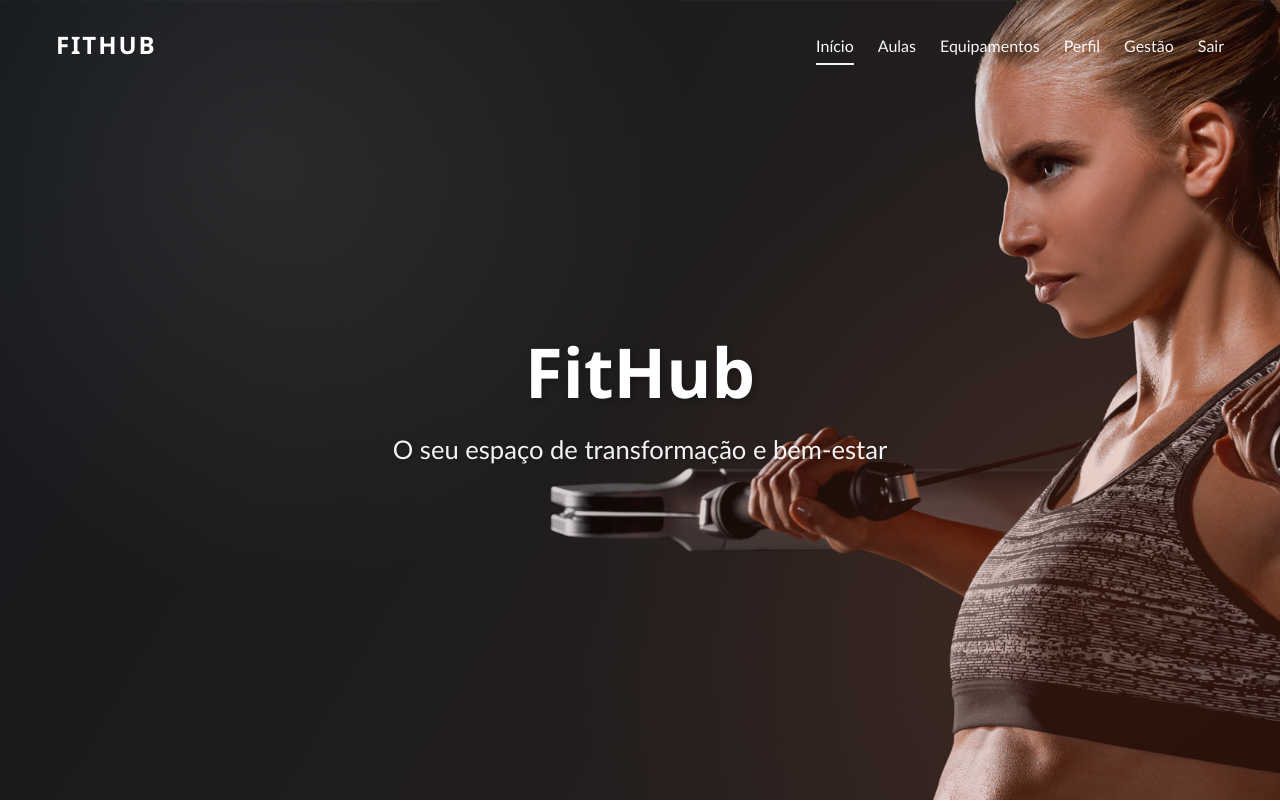
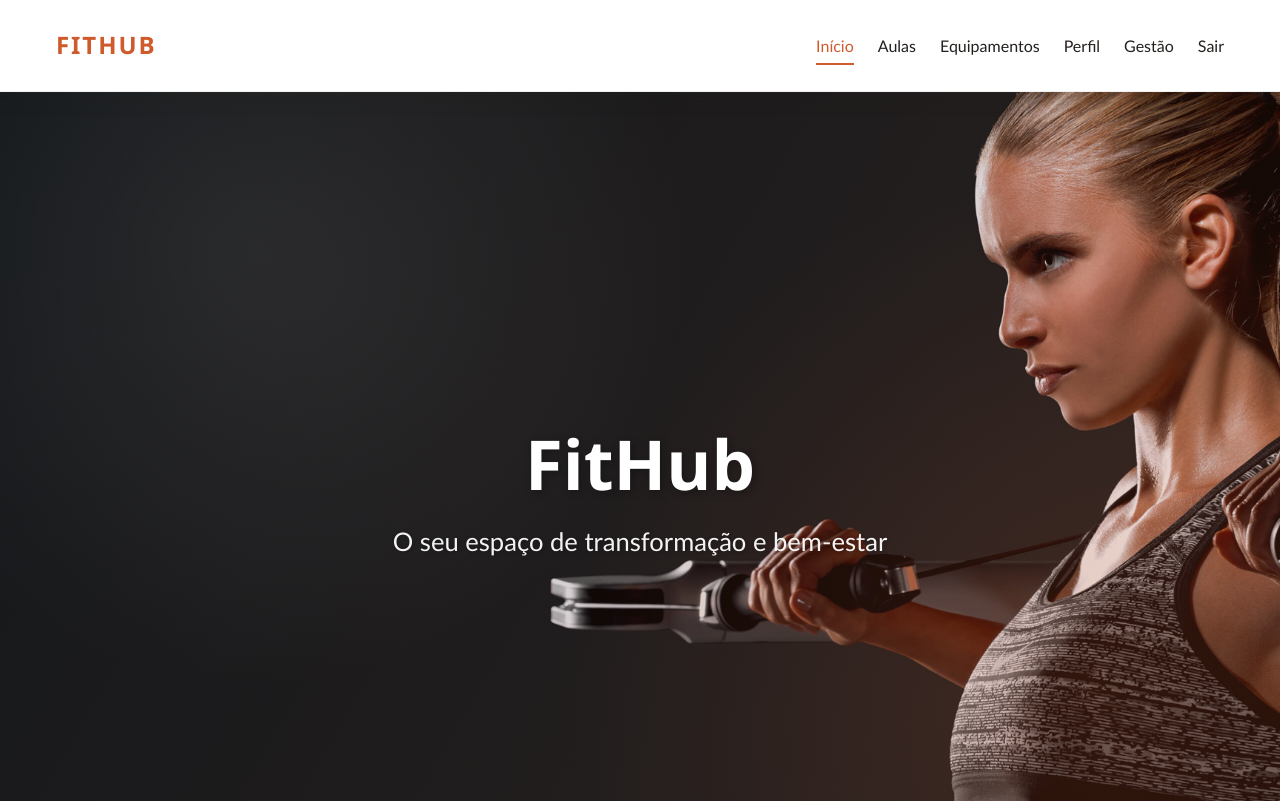
Before and after one commit to afonsovilas/fit-hub-gym, a PHP site: page /index.php in a window 1280 px wide. Shown: the top 801 px of the page. Run offline with PHP 8.4, Linux system fonts and the light colour scheme; the visitor is signed in with stand-in values (Sample User, id 1).

Commit message:
feat(menu): fix menu colors for accounts

```diff
--- a/css/style.css
+++ b/css/style.css
@@ -102,13 +102,16 @@ textarea {
     transition: background-color 0.35s ease, box-shadow 0.35s ease, border-color 0.35s ease;
 }
 
-:is(.home-page, .schedules-page) .header {
+:is(.home-page, .schedules-page, .equipment-page, .trainers-page):not(.logged-in) .header {
+    position: fixed;
+    left: 0;
+    width: 100%;
+}
+
+:is(.home-page, .schedules-page, .equipment-page, .trainers-page):not(.logged-in) .header:not(.scrolled) {
     background: transparent;
     box-shadow: none;
     border-bottom: 1px solid transparent;
-    position: fixed;
-    left: 0;
-    width: 100%;
 }
 
 .header.scrolled {
@@ -151,7 +154,7 @@ textarea {
     opacity: 0.8;
 }
 
-:is(.home-page, .schedules-page) .header:not(.scrolled) .menu-toggle {
+:is(.home-page, .schedules-page, .equipment-page, .trainers-page):not(.logged-in) .header:not(.scrolled) .menu-toggle {
     color: #ffffff;
 }
 
@@ -175,8 +178,8 @@ textarea {
     color: var(--color-primary);
 }
 
-:is(.home-page, .schedules-page) .site-brand,
-:is(.home-page, .schedules-page) .navbar-logo a {
+:is(.home-page, .schedules-page, .equipment-page, .trainers-page):not(.logged-in) .header:not(.scrolled) .site-brand,
+:is(.home-page, .schedules-page, .equipment-page, .trainers-page):not(.logged-in) .header:not(.scrolled) .navbar-logo a {
     color: #fefefe;
 }
 
@@ -208,12 +211,12 @@ textarea {
     border-bottom-color: var(--color-primary);
 }
 
-:is(.home-page, .schedules-page) .nav-link {
+:is(.home-page, .schedules-page, .equipment-page, .trainers-page):not(.logged-in) .header:not(.scrolled) .nav-link {
     color: rgba(255, 255, 255, 0.96);
 }
 
-:is(.home-page, .schedules-page) .nav-link:hover,
-:is(.home-page, .schedules-page) .nav-link.active {
+:is(.home-page, .schedules-page, .equipment-page, .trainers-page):not(.logged-in) .header:not(.scrolled) .nav-link:hover,
+:is(.home-page, .schedules-page, .equipment-page, .trainers-page):not(.logged-in) .header:not(.scrolled) .nav-link.active {
     color: #ffffff;
     border-bottom-color: rgba(255, 255, 255, 0.95);
 }
--- a/templates/header.php
+++ b/templates/header.php
@@ -9,6 +9,10 @@ unset($_utils_path);
 
 $page_title ??= 'FitHub';
 $body_class ??= '';
+
+if (isset($_SESSION['user_id'])) {
+    $body_class = trim($body_class . ' logged-in');
+}
 ?>
 <!DOCTYPE html>
 <html lang="pt">
```
